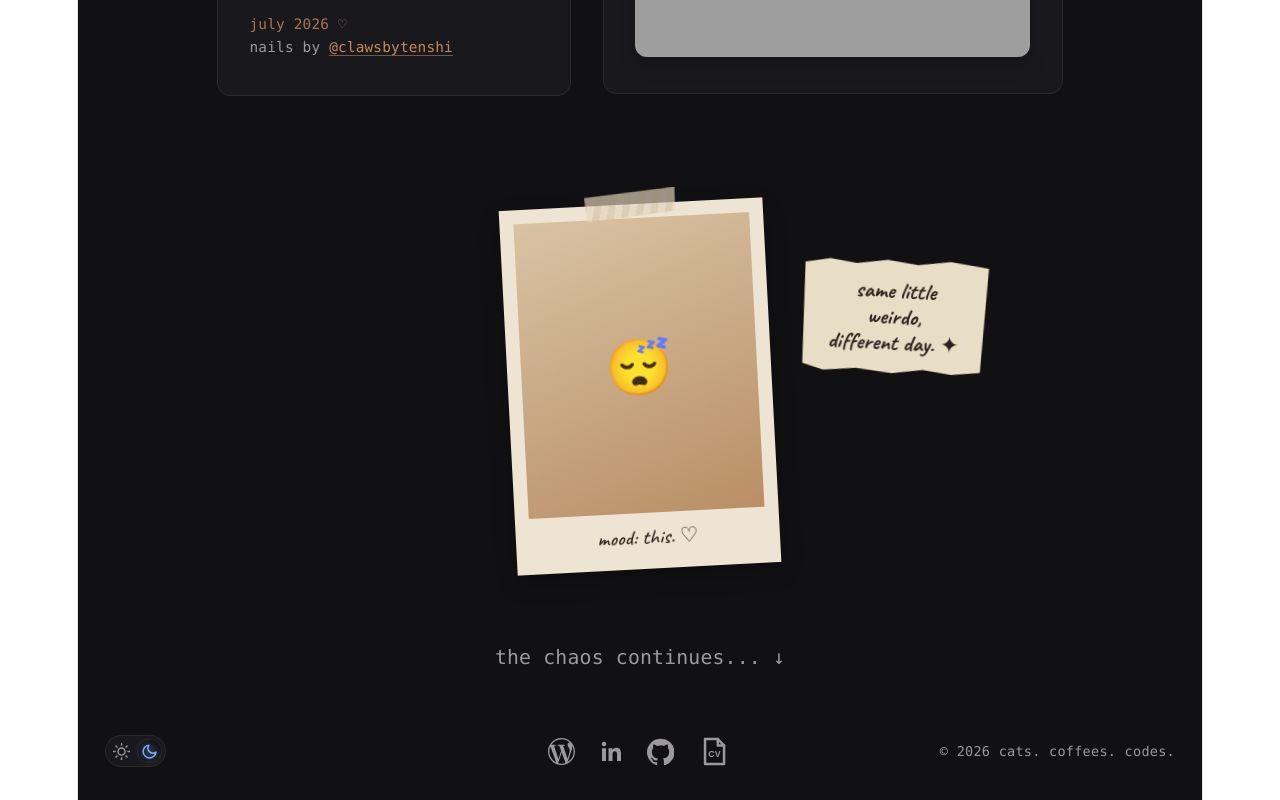
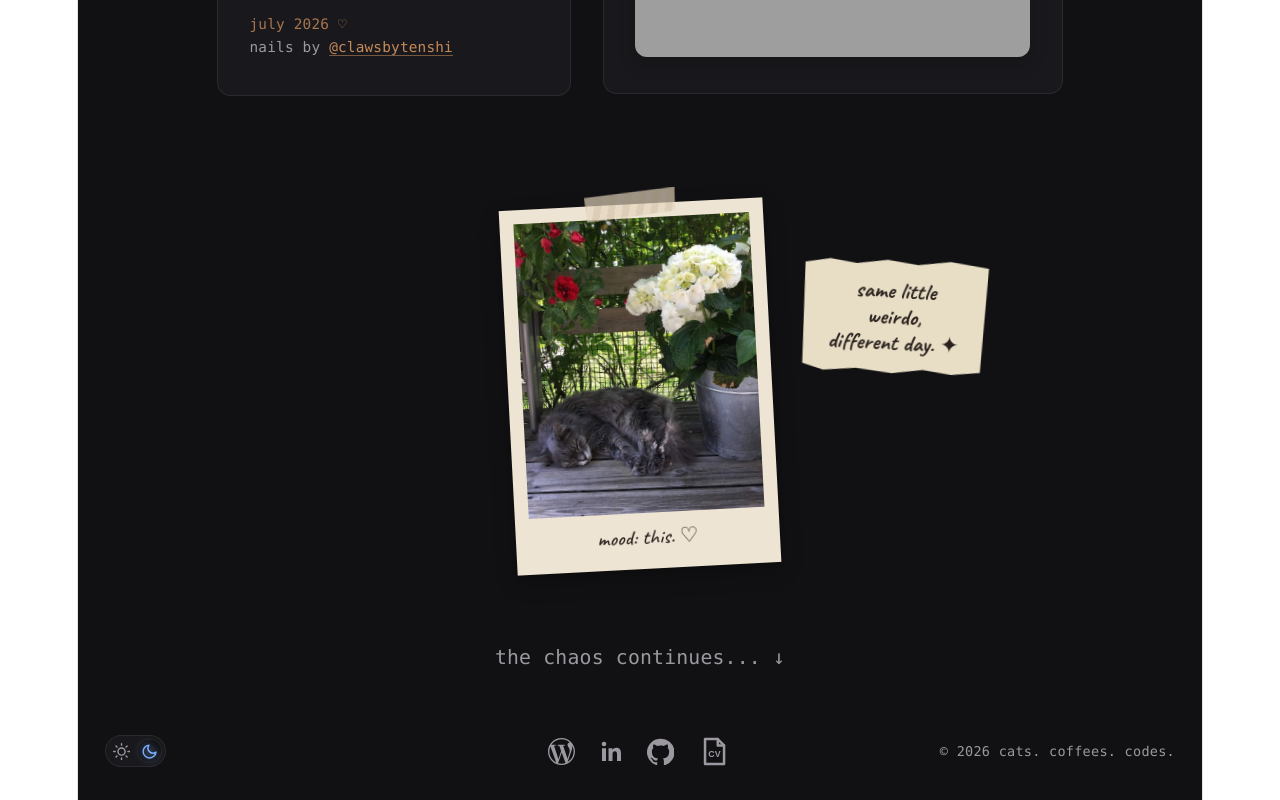
Before and after one commit to astrobunnydev/cats-coffees-codes, a React (Vite) app: page /cats in a window 1280 px wide. Shown: the part 823-1623 px from the top of the page. Built offline with nearby package versions, Linux system fonts and the light colour scheme; grey boxes are pictures that could not be loaded.

Commit message:
Add sleeping cat photo to the mood polaroid on cats.

```diff
--- a/src/App.css
+++ b/src/App.css
@@ -922,6 +922,14 @@
   justify-content: center;
 
   background: linear-gradient(160deg, #d9c3a4, #b98f66);
+}
+
+.polaroid .photo img {
+  display: block;
+  width: 100%;
+  height: 100%;
+  object-fit: cover;
+  object-position: center 80%;
 }
 
 .photo__placeholder {
--- a/src/pages/Cats.jsx
+++ b/src/pages/Cats.jsx
@@ -73,9 +73,10 @@ function Cats() {
       <section className="cat-scrapbook">
         <figure className="polaroid polaroid--1 taped">
           <div className="photo">
-            <span className="photo__placeholder" aria-hidden="true">
-              😴
-            </span>
+            <img
+              src="/isis-polaroid.jpg"
+              alt="A fluffy grey cat fast asleep on a wooden deck beside red roses and a white hydrangea."
+            />
           </div>
           <figcaption>
             mood: this. <span aria-hidden="true">♡</span>
```
Also changed, not shown: public/isis-polaroid.jpg (added).
